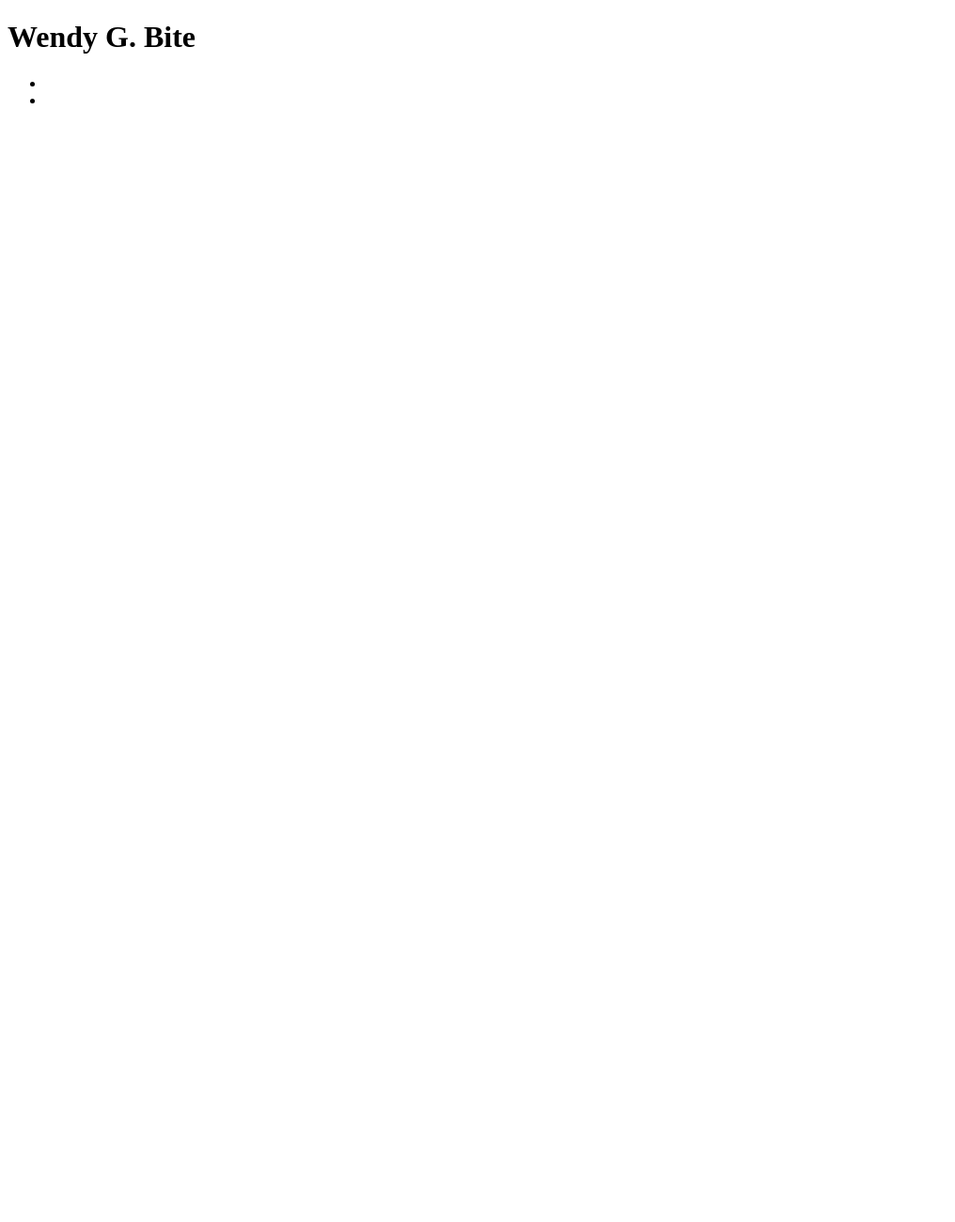
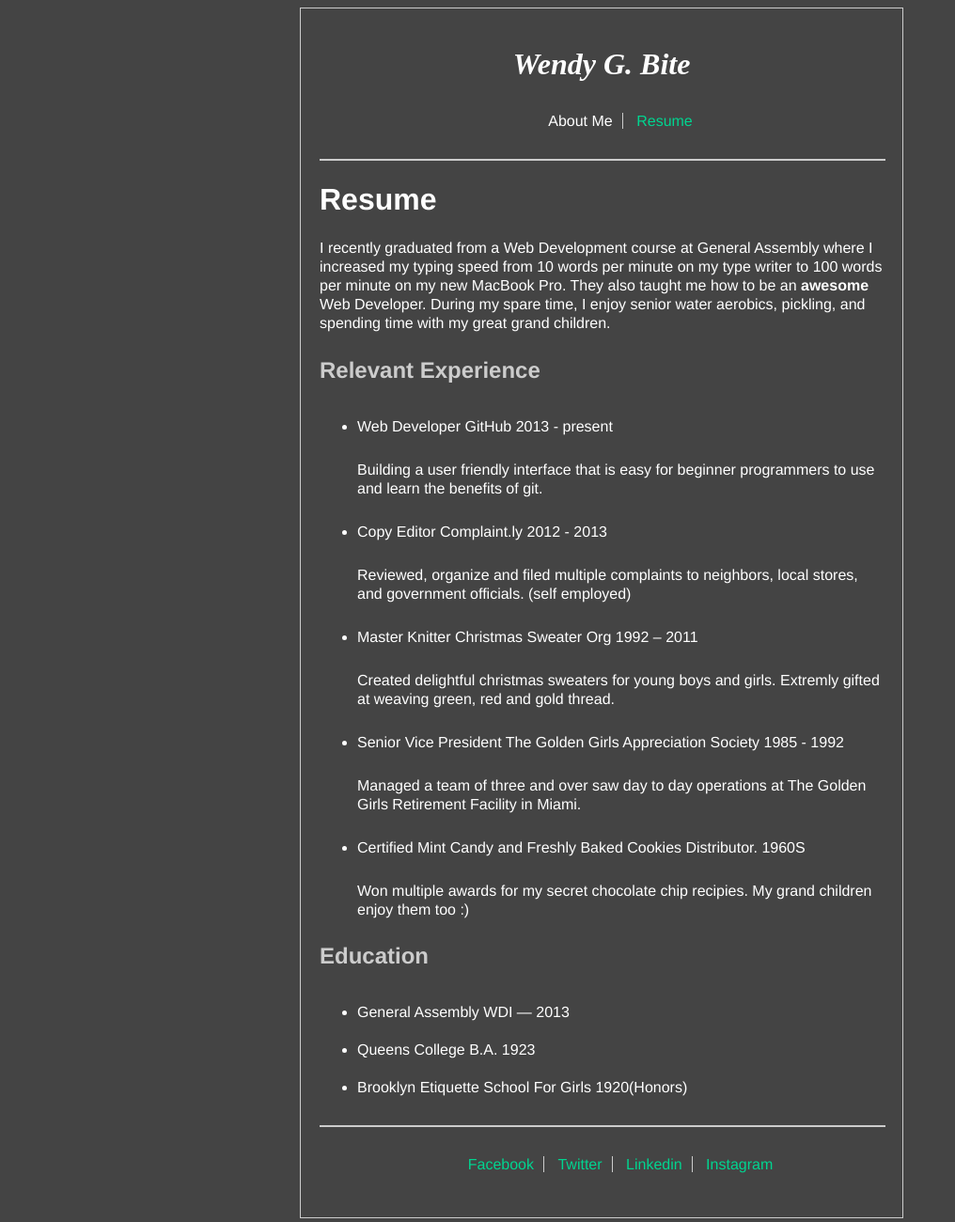
Before and after one commit to qjf/homework2, a plain HTML site: page index.html in a window 1280 px wide. Shown: the whole page at 94% size, without its empty margins (0-1016 px from the left). Before the commit the page ends 800 px from the top, so only its background shows below. Drawn offline with Linux system fonts and the light colour scheme.

Commit message:
first commit

```diff
--- a/css/style.css
+++ b/css/style.css
@@ -0,0 +1,51 @@
+body{
+  background-color: #444;
+}
+.container{
+  border: #ccc 1px solid;
+  width: 600px;
+  padding: 20px;
+  margin:0 auto;
+  /*OR margin-left: auto;*/
+  /*OR margin-left: auto;*/
+}
+.title{
+  color: #fff;
+  text-align: center;
+  font-style: italic;
+}
+.main-nav{
+  text-align: center;
+  font-family: helvetica, sans-serif;
+}
+.main-nav li{
+  display: inline;
+  border-right: #ccc 1px solid;
+  padding-left: 10px;
+  padding-right: 10px;
+}
+.main-nav li:last-child{
+  border: none;
+  /*pseudo class remove last child*/
+}
+.main-nav a{
+  color: #00D590;
+  text-decoration: none;
+}
+.white-text{
+  color: #fff;
+  font-family: helvetica, sans-serif;
+  line-height: 40px;
+}
+.white-text h2{
+  color: #ccc;
+}
+.divider{
+  width: 100%;
+  border: #ccc 1px solid;
+  margin-top: 20px;
+  margin-bottom: 20px;
+}
+p{
+  line-height: 20px;
+}
--- a/index.html
+++ b/index.html
@@ -3,25 +3,65 @@
   <head>
     <meta charset="utf-8">
     <title></title>
+    <link rel="stylesheet" href="css/style.css" media="screen" title="no title" charset="utf-8">
   </head>
   <body>
     <div class="container">
-      <h1 class="white-text">Wendy G. Bite</h1>
+      <h1 class="title">Wendy G. Bite</h1>
       <nav>
         <ul class="main-nav">
-          <li class="white-text"></li>
-          <li></li>
+          <li class="white-text">About Me</li>
+          <li><a href="#">Resume</a>  </li>
         </ul>
       </nav>
-      <div class="divider">
-
-      </div>
-      <h1></h1>
+      <div class="divider"></div>
+      <h1 class="white-text">Resume</h1>
       <div class="white-text">
         <p>
+          I recently graduated from a Web Development course at General Assembly where I increased my typing speed from 10 words per minute on my type writer to 100 words per minute on my new MacBook Pro. They also taught me how to be an <strong>awesome</strong>
+          Web Developer. During my spare time, I enjoy senior water aerobics, pickling, and spending time with my great grand children.
+        </p>
+      <h2 class="white-text">Relevant Experience</h2>
 
-        </p>
+        <ul>
+          <li>Web Developer GitHub 2013 - present</li>
+          <p>
+            Building a user friendly interface that is easy for beginner programmers to use and learn the benefits of git.
+          </p>
+          <li>Copy Editor Complaint.ly 2012 - 2013</li>
+          <p>
+            Reviewed, organize and filed multiple complaints to neighbors, local stores, and government officials. (self employed)
+          </p>
+          <li>Master Knitter Christmas Sweater Org 1992 – 2011</li>
+          <p>
+            Created delightful christmas sweaters for young boys and girls. Extremly gifted at weaving green, red and gold thread.
+          </p>
+          <li>Senior Vice President The Golden Girls Appreciation Society 1985 - 1992</li>
+          <p>
+            Managed a team of three and over saw day to day operations at The Golden Girls Retirement Facility in Miami.
 
+          </p>
+          <li>Certified Mint Candy and Freshly Baked Cookies Distributor. 1960S</li>
+          <p>
+            Won multiple awards for my secret chocolate chip recipies. My grand children enjoy them too :)
+
+          </p>
+        </ul>
+        <h2 class="white-text">Education</h2>
+        <ul class="white-text">
+          <li>General Assembly WDI — 2013</li>
+          <li>Queens College B.A. 1923</li>
+          <li>Brooklyn Etiquette School For Girls 1920(Honors)</li>
+        </ul>
+        <div class="divider"></div>
+        <nav>
+          <ul class="main-nav">
+            <li><a href="#">Facebook</a></li>
+            <li><a href="#">Twitter</a></li>
+            <li><a href="#">Linkedin</a></li>
+            <li><a href="#">Instagram</a></li>
+          </ul>
+        </nav>
       </div>
     </div>
   </body>
```
